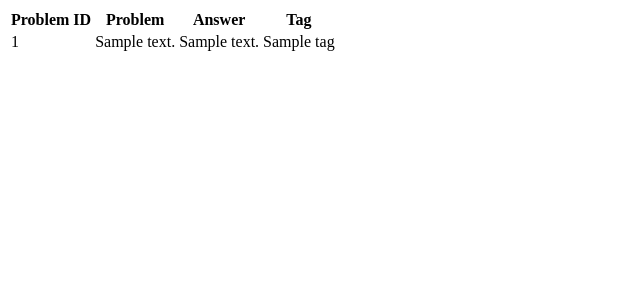
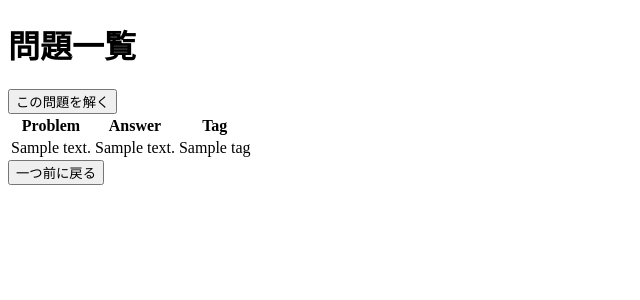
Before and after one commit to nabefuta220/quiz_database, a Django app: page /quiz/list/ in a window 1280 px wide. Shown: the top 300 px of the page, without its empty margins (0-640 px from the left). Run offline with Django 3.2, Linux system fonts and the light colour scheme; tables that the repository leaves empty hold one stand-in row (values such as "Sample post").

Commit message:
タグリストから問題出題画面へのリンクを追加

```diff
--- a/quiz/templates/quiz/detail.html
+++ b/quiz/templates/quiz/detail.html
@@ -7,10 +7,16 @@
 </head>
 
 <body>
+    <h1>{{message}}</h1>
+    {% if tag is not None%}
+    <form action="{% url 'question' tag 0 %}">
+    {% csrf_token %}
+    <button type="submit" name="start_button">この問題を解く</button>
+    </form>
+    {% endif %}
     <table>
         <thead>
             <tr>
-                <th>Problem ID</th>
                 <th>Problem</th>
                 <th>Answer </th>
                 <th>Tag</th>
@@ -20,7 +26,6 @@
 
             {% for question in question_list %}
             <tr>
-                <td> {{question.id}}</td>
                 <td> {{question}}</td>
                 <td> {{question.answer_text}}</td>
                 {% if question.tag is None %}
@@ -32,7 +37,18 @@
             {% endfor %}
         </tbody>
     </table>
-
+{% if tag is not None%}
+    {% if tag is 'all' %}
+        <form action="{% url 'taglist' %}">
+        {% csrf_token %}
+        <button type="submit">一つ前に戻る</button>
+    {%else%}
+        <form action="{% url 'tag' tag %}">
+        {% csrf_token %}
+        <button type="submit">一つ前に戻る</button>
+    {% endif %}
+    </form>
+{% endif %}
 </body>
 
 </html>
--- a/quiz/templates/quiz/taglist.html
+++ b/quiz/templates/quiz/taglist.html
@@ -24,13 +24,12 @@
             <tr>
                 {% endfor %}
             <tr>
-                <td> <a href="{% url 'question list' %}"> all</a></td>
+                <td><a href="{% url 'question list' %}"> all</a></td>
             </tr>
         </tbody>
 
     </table>
 
-
 </body>
 
 </html>
--- a/quiz/urls.py
+++ b/quiz/urls.py
@@ -18,5 +18,5 @@ urlpatterns = [
     #/quiznext/answer=[answer],tag=[tagname],round=[round]/
     path('answer/next/answer=<str:answer>,tag=<str:tagname>,round=<int:round>', views.Quiz_check, name='next'),
     #/quiz/question/tag=[tagname],round=[round]
-    path('question/ag=<str:tagname>,round=<int:round>',views.serve_problem, name='question'),
+    path('question/tag=<str:tagname>,round=<int:round>',views.serve_problem, name='question'),
 ]
--- a/quiz/views.py
+++ b/quiz/views.py
@@ -1,6 +1,5 @@
 
 from django.db.models import Q
-from django.http import HttpResponse
 from django.shortcuts import get_list_or_404, get_object_or_404, render
 
 from .models import Question, Tag
@@ -20,7 +19,7 @@ def list(request):
     問題リストを表示する
     """
     q = get_list_or_404(Question)
-    context={'question_list': q}
+    context={'question_list': q,'message':'問題一覧','tag':'all'}
     return render(request,'quiz/detail.html',context)
 
 
@@ -29,7 +28,7 @@ def detail(request, question_id: int):
     該当する問題の詳細を表示する
     """
     q = get_list_or_404(Question,id=question_id)
-    context={'question_list': q}
+    context = {'question_list': q, 'message': '問題詳細'}
     return render(request,'quiz/detail.html',context)
 
 
@@ -61,7 +60,7 @@ def tag_include(request,tagname:str):
     query=tag_include_sub(tag)
 
     problems = get_list_or_404(Question, query)
-    context = {'question_list': problems}
+    context = {'question_list': problems, 'message':f'{tagname}に属する問題一覧','tag':tagname}
     return render(request, 'quiz/detail.html', context)
 
 def tag_include_sub(tagname:Tag):
@@ -75,10 +74,12 @@ def Quiz_check(request,answer:str, tagname:str,round:int):
     """
     解答確認画面を表示する
     """
-    tag=Tag.objects.get(name=tagname)
-    query=tag_include_sub(tag)
-
-    question=Question.objects.filter(query)[round]
+    if tagname == 'all':
+        question = Question.objects.all()[round]
+    else:
+        tag = Tag.objects.get(name=tagname)
+        query=tag_include_sub(tag)
+        question=Question.objects.filter(query)[round]
     print(question)
     correct_answer=question.answer_text
     context = {'answer':correct_answer is answer}
@@ -90,14 +91,17 @@ def serve_problem(request,tagname:str,round:int):
     問題を出題する
     (すべての問題を出題し終わったときは終了画面を出す)
     """
-    tag = Tag.objects.get(name=tagname)
-    query = tag_include_sub(tag)
     try:
-        question = Question.objects.filter(query)[round]
-    except Exception as e:
+        if tagname == 'all':
+            question=Question.objects.all()[round]
+        else:
+            tag = Tag.objects.get(name=tagname)
+            query = tag_include_sub(tag)
+            question = Question.objects.filter(query)[round]
+    except IndexError:
         #終了画面を出す
-        print(e)
         return render(request, 'huga.html', None)
     else:
+        print(question)
         #問題を出題する
         return render(request,'hoge.html',{'problem':question})
```
